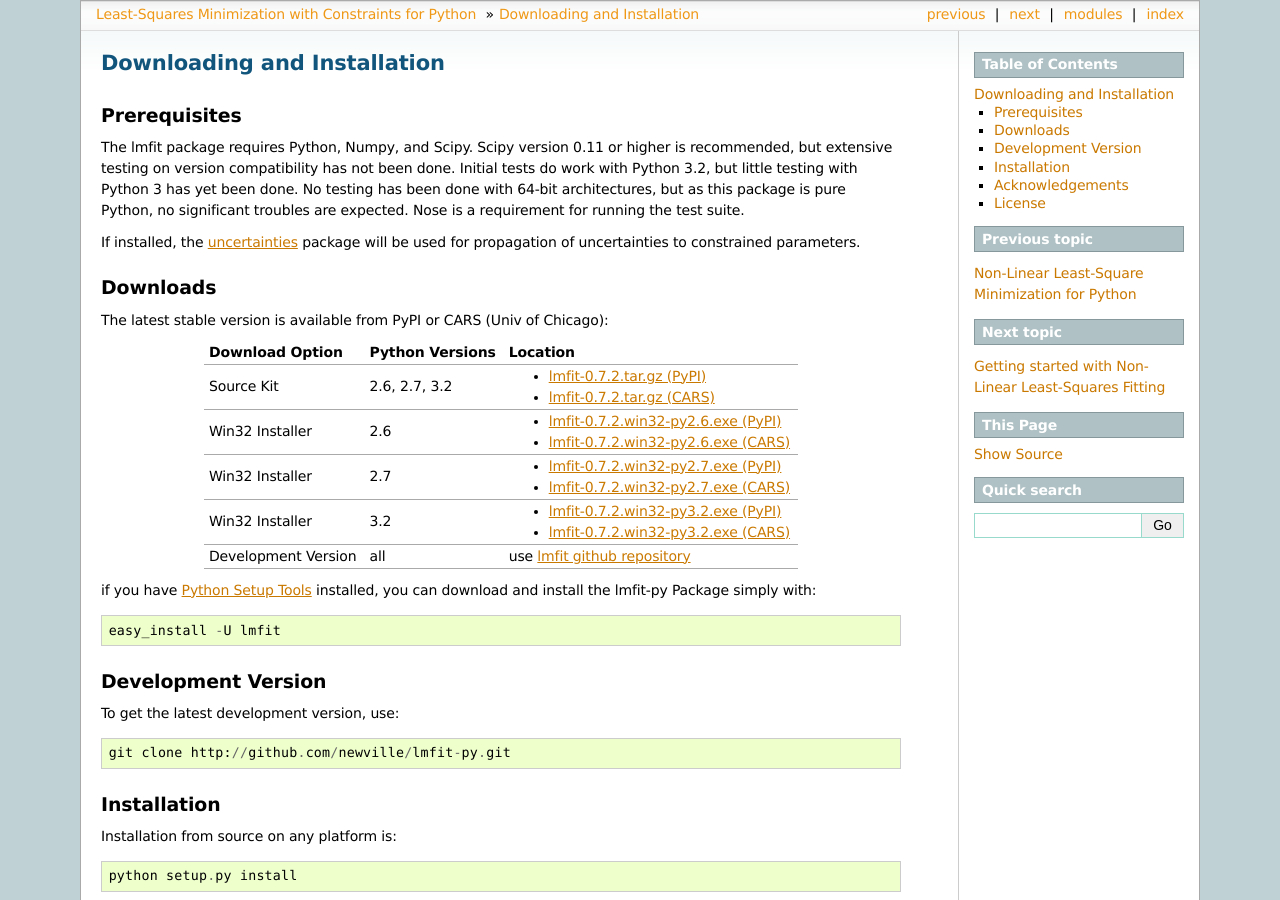
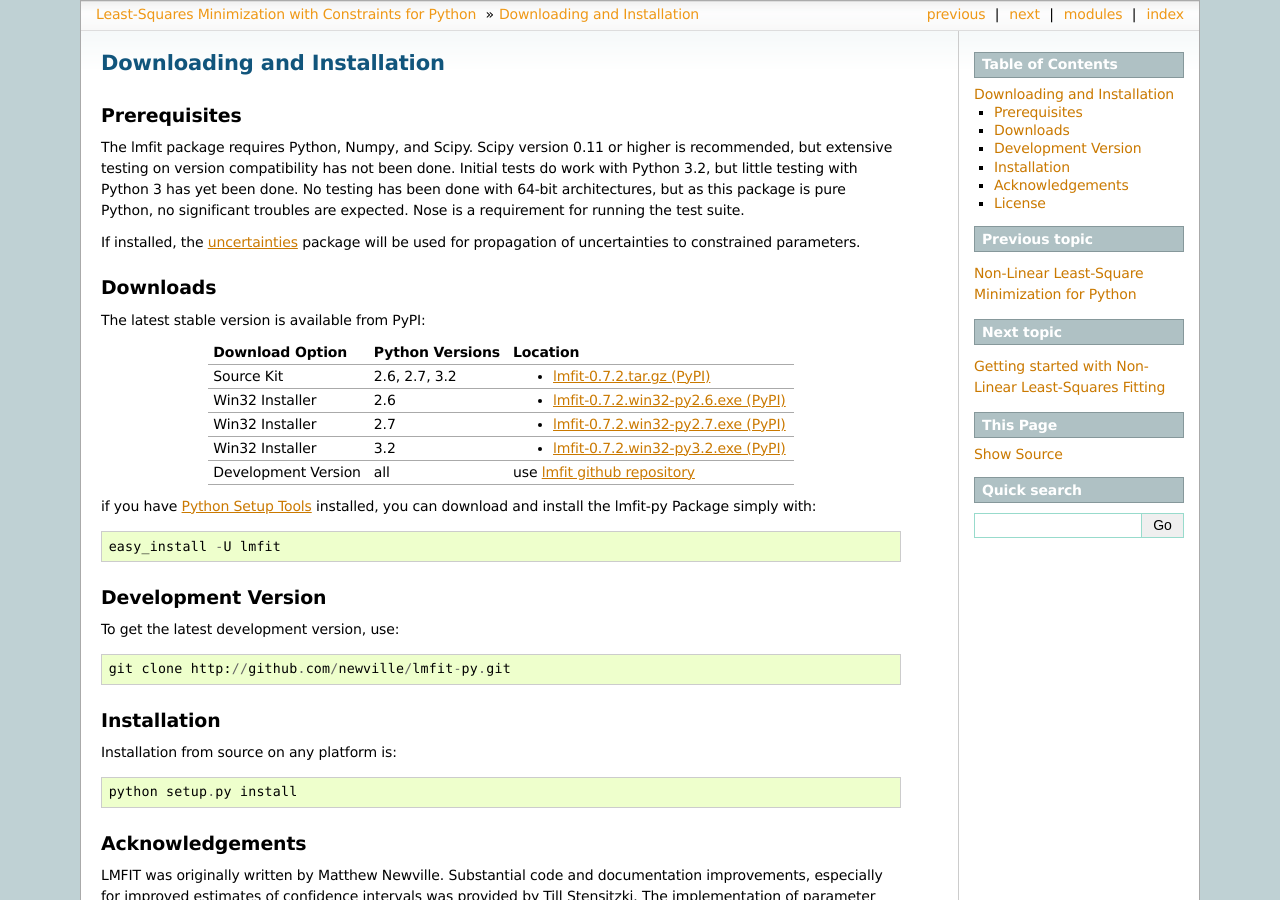
Before and after one commit to lmfit/lmfit-py, a Sphinx documentation site: the page built from doc/installation.rst, in a window 1280 px wide and 900 px high. Built offline with Sphinx 7.4.7, drawn with Linux system fonts in a browser that asks for light colours; formulas are drawn with MathJax 3.

Commit message:
move github references from newville to lmfit

```diff
--- a/doc/constraints.rst
+++ b/doc/constraints.rst
@@ -1,4 +1,4 @@
-.. _asteval: http://newville.github.com/asteval/
+.. _asteval: http://newville.github.io/asteval/
 
 .. _math-constraints-label:
 
--- a/doc/index.rst
+++ b/doc/index.rst
@@ -16,7 +16,7 @@
 .. _simulated annealing: http://en.wikipedia.org/wiki/Simulated_annealing
 
 .. _MINPACK-1: http://en.wikipedia.org/wiki/MINPACK
-.. _asteval: http://newville.github.com/asteval/
+.. _asteval: http://newville.github.io/asteval/
 
 The lmfit Python package provides a simple, flexible interface to
 non-linear optimization or curve fitting problems.  The package extends the
--- a/doc/installation.rst
+++ b/doc/installation.rst
@@ -21,19 +21,14 @@
 Downloads
 ~~~~~~~~~~~~~
 
-The latest stable version is available from PyPI or CARS (Univ of Chicago):
-
-.. _lmfit-0.7.2.tar.gz (CARS):   http://cars9.uchicago.edu/software/python/lmfit/src/lmfit-0.7.2.tar.gz
-.. _lmfit-0.7.2.win32-py2.6.exe (CARS): http://cars9.uchicago.edu/software/python/lmfit/src/lmfit-0.7.2.win32-py2.6.exe
-.. _lmfit-0.7.2.win32-py2.7.exe (CARS): http://cars9.uchicago.edu/software/python/lmfit/src/lmfit-0.7.2.win32-py2.7.exe
-.. _lmfit-0.7.2.win32-py3.2.exe (CARS): http://cars9.uchicago.edu/software/python/lmfit/src/lmfit-0.7.2.win32-py3.2.exe
+The latest stable version is available from PyPI:
 
 .. _lmfit-0.7.2.tar.gz (PyPI): http://pypi.python.org/packages/source/l/lmfit/lmfit-0.7.2.tar.gz
 .. _lmfit-0.7.2.win32-py2.6.exe (PyPI): http://pypi.python.org/packages/2.6/l/lmfit/lmfit-0.7.2.win32-py2.6.exe
 .. _lmfit-0.7.2.win32-py2.7.exe (PyPI): http://pypi.python.org/packages/2.7/l/lmfit/lmfit-0.7.2.win32-py2.7.exe
 .. _lmfit-0.7.2.win32-py3.2.exe (PyPI): http://pypi.python.org/packages/3.2/l/lmfit/lmfit-0.7.2.win32-py3.2.exe
 
-.. _lmfit github repository:   http://github.com/newville/lmfit-py
+.. _lmfit github repository:   http://github.com/lmfit/lmfit-py
 .. _lmfit at pypi:             http://pypi.python.org/pypi/lmfit/
 .. _Python Setup Tools:        http://pypi.python.org/pypi/setuptools
 
@@ -41,16 +36,12 @@
 |  Download Option     | Python Versions  |  Location                                  |
 +======================+==================+============================================+
 |  Source Kit          | 2.6, 2.7, 3.2    | -  `lmfit-0.7.2.tar.gz (PyPI)`_            |
-|                      |                  | -  `lmfit-0.7.2.tar.gz (CARS)`_            |
 +----------------------+------------------+--------------------------------------------+
 |  Win32 Installer     |   2.6            | -  `lmfit-0.7.2.win32-py2.6.exe (PyPI)`_   |
-|                      |                  | -  `lmfit-0.7.2.win32-py2.6.exe (CARS)`_   |
 +----------------------+------------------+--------------------------------------------+
 |  Win32 Installer     |   2.7            | -  `lmfit-0.7.2.win32-py2.7.exe (PyPI)`_   |
-|                      |                  | -  `lmfit-0.7.2.win32-py2.7.exe (CARS)`_   |
 +----------------------+------------------+--------------------------------------------+
 |  Win32 Installer     |   3.2            | -  `lmfit-0.7.2.win32-py3.2.exe (PyPI)`_   |
-|                      |                  | -  `lmfit-0.7.2.win32-py3.2.exe (CARS)`_   |
 +----------------------+------------------+--------------------------------------------+
 |  Development Version |   all            |  use `lmfit github repository`_            |
 +----------------------+------------------+--------------------------------------------+
```
Also changed, not shown: setup.py (+4 -4 lines), 1 other file.
